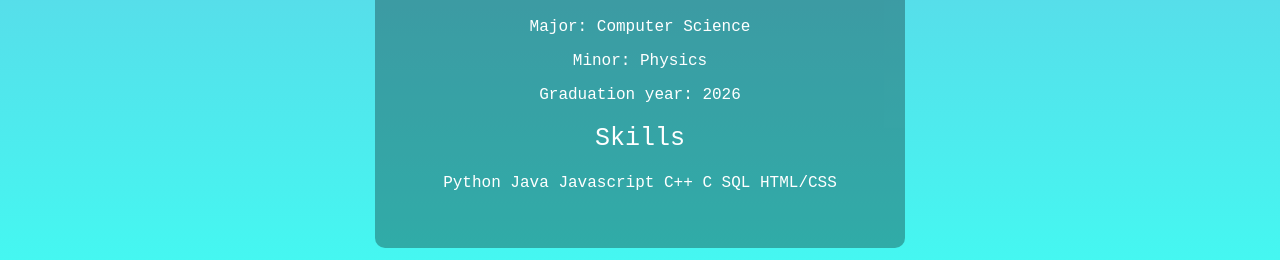
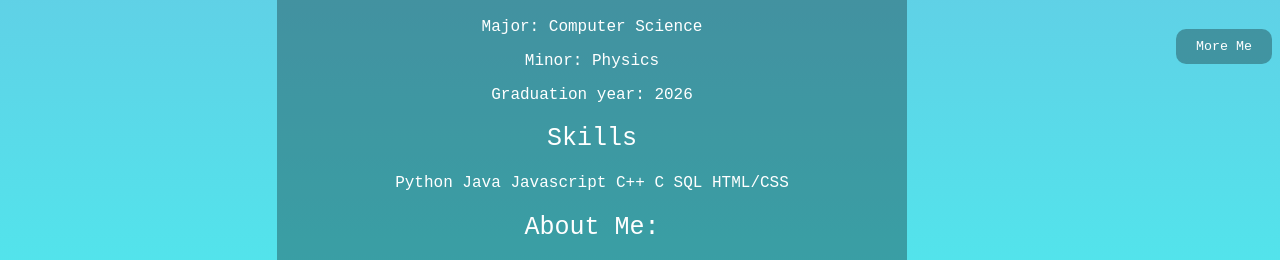
Before and after one commit to JoeJoeNguyen/sonnguyen.github.io, a plain HTML site: page Joe's personal detail.html in a window 1280 px wide. Shown: the part 515-775 px from the top of the page. Drawn offline with Linux system fonts and the light colour scheme.

Commit message:
new personal page
new personal page

```diff
--- a/Joe's personal detail.html
+++ b/Joe's personal detail.html
@@ -18,7 +18,18 @@
         <p>Graduation year: 2026</p>
         <h2>Skills</h2>
         <p>Python Java Javascript C++ C SQL HTML/CSS</p>
+        <h2>About Me:</h2>
+        <p>Hi, and thank you for making this far 😁. I'm Joe, and I'm an international student from Vietnam pursuing my dream in America.
+        I've been living in New York City since 2019. I see myself as an active, confident, highly motivated, funny, and always open to opportunities
+            person.</p>
+        <p>Feel free to contact me, and have yourself a good day!</p>
 
+    </div>
+    <div class="container" data-tilt-max data-tilt-glare data-tilt-max-glare="0.5"  data-tilt-scale="1.1">
+        <button class="btn-2" id="top-right-button">More Me</button>
+        <div class="content">
+            <!-- Your page content goes here -->
+        </div>
     </div>
     <script type="text/javascript" src="vanilla-tilt.js"></script>
     <script>
@@ -32,6 +43,16 @@
 
 
         });
+        VanillaTilt.init(document.querySelector(".container"), {
+            max: 5,
+            speed: 400,
+            glare: true,   // if it should have a "glare" effect
+            scale: 1.05,
+            perspective:            1000,
+
+
+
+        });
     </script>
 </body>
 </html>
--- a/Joe'spersonal.css
+++ b/Joe'spersonal.css
@@ -6,16 +6,33 @@ body
     min-height: 100vh;
     background: linear-gradient(to bottom, #79addc 0%, #42FBF2 100%);
 }
+.container {
+    position: relative;
+}
+
+#top-right-button {
+    border-radius: 10px;
+    margin-top: 10%; /* Adjust the top value to control the distance from the top */
+    right: 10px; /* Adjust the right value to control the distance from the right */
+    background-color: rgba(0,0,0, 0.3);
+    color: white;
+    padding: 10px 20px;
+    font-family: "Courier New", serif;
+    cursor: pointer;
+    border: none;
+
+}
 .box
 {
 
     border-radius: 10px;
-    width: 450px;
+    width: 550px;
     background: rgba(0,0,0, 0.3);
     padding:40px;
     text-align: center;
     margin: auto;
     margin-top: 10%;
+    margin-bottom: 10%;
     color: white;
     font-family: "Courier New", serif;
 
```
